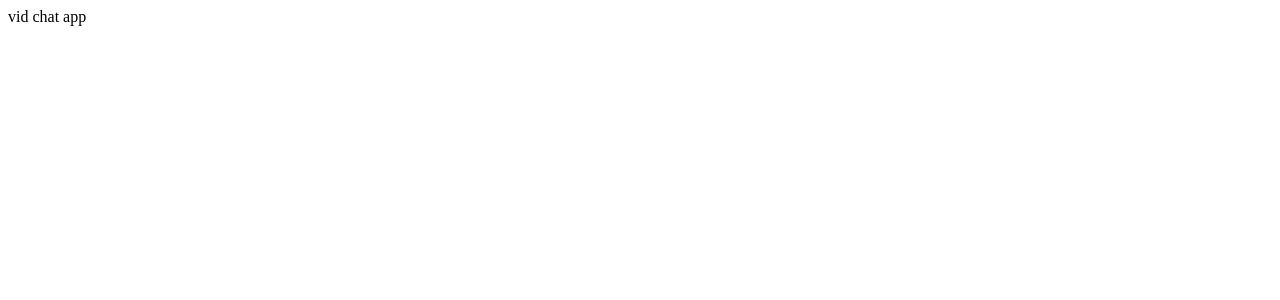
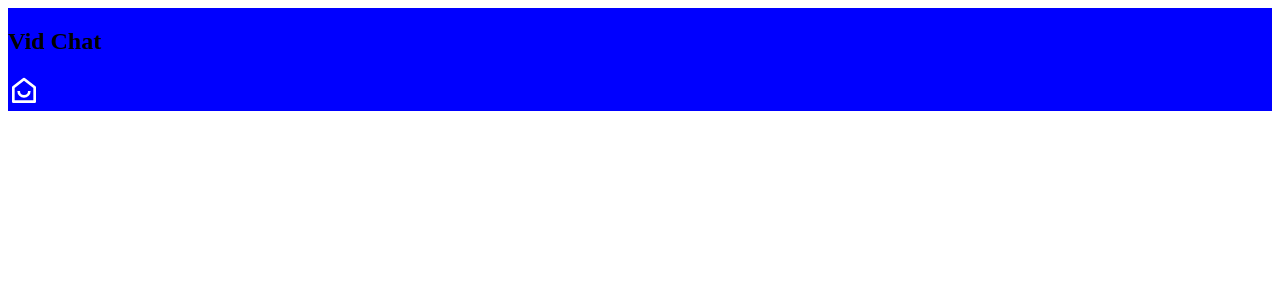
Before and after one commit to robert-a-johnston/video-client, a React (Create React App) app: page / in a window 1280 px wide. Shown: the top 300 px of the page. Built offline with nearby package versions, Linux system fonts and the light colour scheme.

Commit message:
Add header

```diff
--- a/package.json
+++ b/package.json
@@ -6,8 +6,12 @@
     "@testing-library/jest-dom": "^5.16.1",
     "@testing-library/react": "^12.1.2",
     "@testing-library/user-event": "^13.5.0",
+    "bootstrap": "^5.1.3",
     "react": "^17.0.2",
+    "react-bootstrap": "^2.1.1",
     "react-dom": "^17.0.2",
+    "react-icons": "^4.3.1",
+    "react-router-dom": "^6.2.1",
     "react-scripts": "5.0.0",
     "simple-peer": "^9.11.0",
     "socket.io-client": "^4.4.1",
--- a/src/App.js
+++ b/src/App.js
@@ -1,7 +1,7 @@
 import React from 'react';
-
+import Header from './components/Header/Header'
 export default function App() {
   return <div>
-    vid chat app
+    <Header/>
   </div>;
 }
--- /dev/null
+++ b/src/components/Header/Header.css
@@ -0,0 +1,20 @@
+a {
+  color: #FFF;
+  text-decoration: none;
+}
+.home {
+  font-size: 2em;
+}
+.nav-bar {
+  background-color: blue;
+  display: flex;
+  justify-content: space-between;
+}
+
+/* #welcome {
+  margin-right: 1em;
+
+}
+p {
+  margin-left: 1em;
+} */
--- /dev/null
+++ b/src/components/Header/Header.js
@@ -0,0 +1,52 @@
+import React, { Fragment } from 'react'
+import Nav from 'react-bootstrap/Nav'
+import Navbar from 'react-bootstrap/Navbar'
+import Container from 'react-bootstrap/Container'
+import { Link, NavLink } from 'react-router-dom'
+import { RiHomeSmile2Line } from 'react-icons/ri'
+import './Header.css'
+
+const authenticatedOptions = (
+  <Fragment>
+    <NavLink to='/change-password' className='nav-link'>Change Password</NavLink>
+    <NavLink to='/sign-out' className='nav-link'>Sign Out</NavLink>
+  </Fragment>
+)
+
+const unauthenticatedOptions = (
+  <Fragment>
+    <NavLink to='/sign-up' className='nav-link'>Sign Up</NavLink>
+    <NavLink to='/sign-in' className='nav-link'>Sign In</NavLink>
+  </Fragment>
+)
+
+const alwaysOptions = (
+  <Fragment>
+    <NavLink exact to='/' className='nav-link'><RiHomeSmile2Line className='home'/></NavLink>
+  </Fragment>
+)
+
+const Header = ({ user }) => (
+  <Navbar className='nav-bar' variant='dark' expand='md'>
+    <Container>
+      <Navbar.Brand>
+        <h2>Vid Chat</h2>
+      </Navbar.Brand>
+        {alwaysOptions}
+      {/* <Navbar.Toggle aria-controls='basic-navbar-nav' />
+      <Navbar.Collapse id='basic-navbar-nav'>
+        <Nav className='ml-auto'>
+          {alwaysOptions}
+          {user ? authenticatedOptions : unauthenticatedOptions}
+        </Nav>
+      </Navbar.Collapse> */}
+    </Container>
+    {/* <p>{user && (
+      <span id='welcome' className='navbar-text mr-2'>Welcome, {user.email}</span>
+    )}</p> */}
+  </Navbar>
+)
+
+
+
+export default Header
--- a/src/index.js
+++ b/src/index.js
@@ -1,10 +1,13 @@
 import React from 'react'
 import ReactDom from 'react-dom'
+import { BrowserRouter } from 'react-router-dom'
 
 import App from './App'
 import './style.css'
 
 ReactDom.render(
-  <App />,
+  <BrowserRouter>
+    <App />
+  </BrowserRouter>,
   document.getElementById('root'),
 )
```
Also changed, not shown: 1 other file (tests, documents, lock files or other folders).
